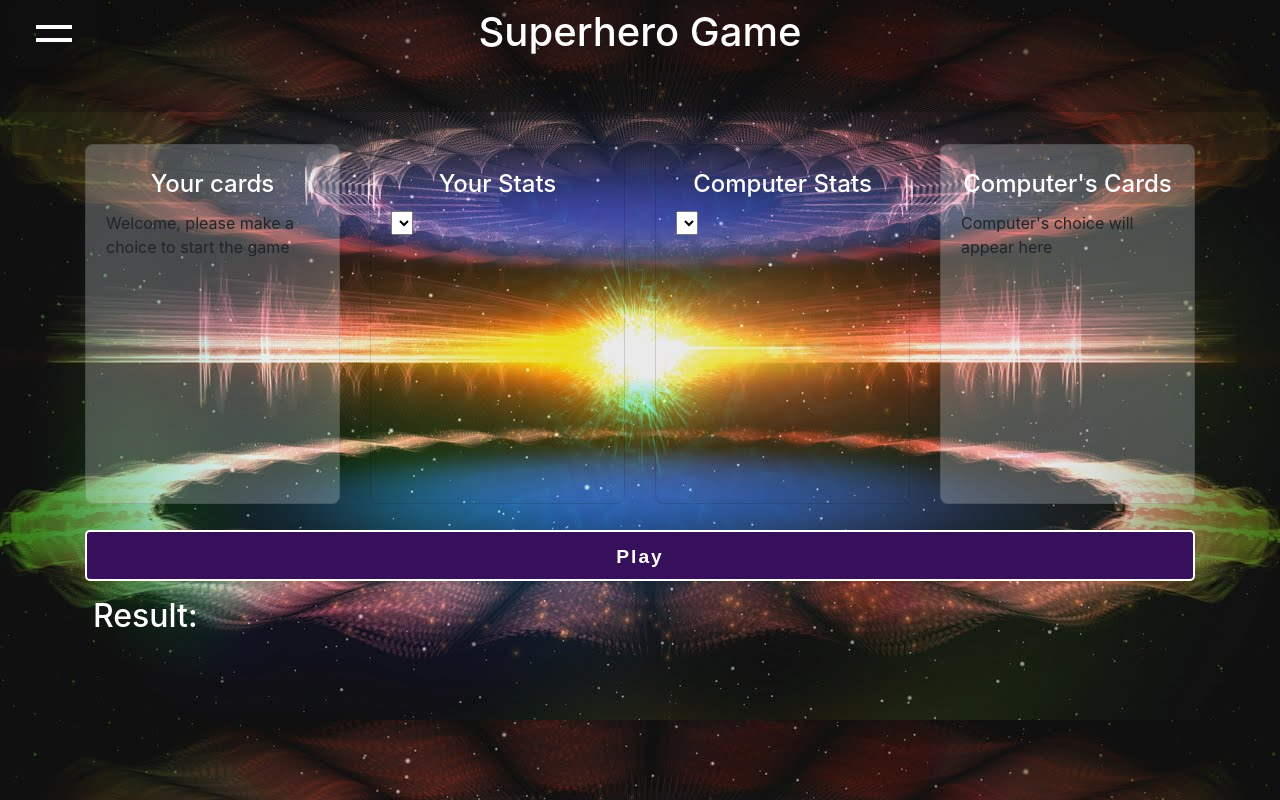
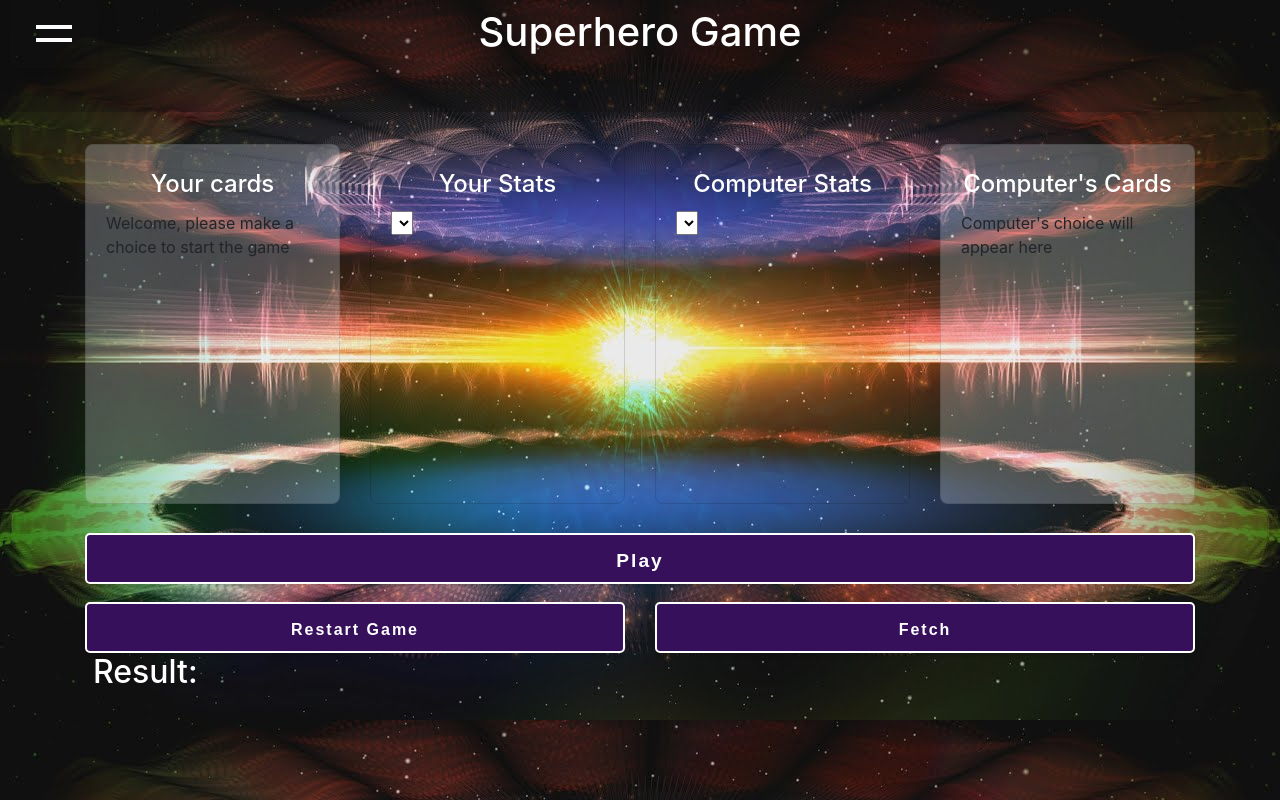
Before and after one commit to rhanciles/SuperHero_Game, a plain HTML site: page index.html in a window 1280 px wide. Drawn offline with nearby package versions, Linux system fonts and the light colour scheme.

Commit message:
Added 2 more buttons to HTML
Add reset and fetch buttons to the UI.

```diff
--- a/assets/css/style.css
+++ b/assets/css/style.css
@@ -79,15 +79,15 @@ h4 {
   font-weight: bold;
   letter-spacing: 2px;
   height: 3.2rem;
-  padding-top: 0.6rem;
+  padding-top: 0.7rem;
   margin-top: 0.3rem;
   /* line-height: 1.1; */
   opacity: unset;
 }
 
-#play {
-  margin-top: 0.6rem;
-  margin-bottom: 1rem;
+#letsPlay {
+  margin-top: 0.8rem;
+  margin-bottom: 0.8rem;
   font-size: 1.2rem;
   border: 2px solid;
   border-color: white;
--- a/index.html
+++ b/index.html
@@ -66,7 +66,13 @@
       <!-- <hr /> -->
       <div class="row">
         <div class="col-md-12">
-          <button id="play" class="btn btn-primary">Play</button>
+          <button id="letsPlay" class="btn btn-primary btn-outline">Play</button>
+        </div>
+        <div class="col-md-6">
+          <div id="startOver"><button class="btn btn-outline">Restart Game</button></div>
+        </div>
+        <div class="col-md-6">
+          <div id="fetchData"><button class="btn btn-outline">Fetch</button></div>
         </div>
       </div>
       <!-- <hr /> -->
```
